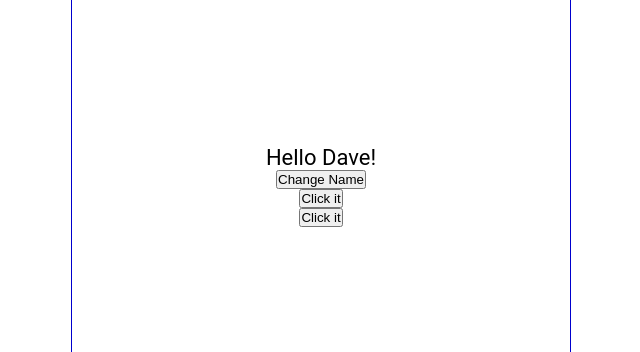
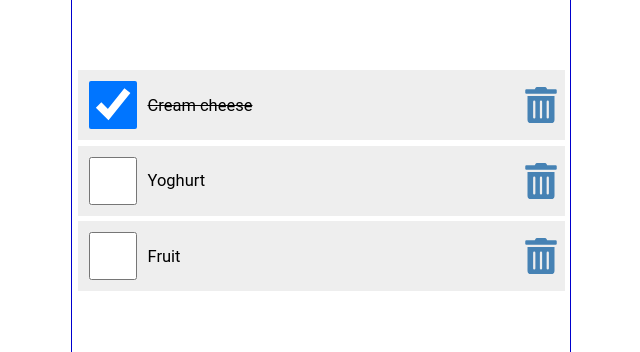
Before and after one commit to Jade1724/dave-01tut, a React (Create React App) app: page / in a window 1280 px wide. Shown: the part 240-592 px from the top of the page, without its empty margins (319-959 px from the left). Built offline with nearby package versions, Linux system fonts and the light colour scheme.

Commit message:
Checkable and deletable list items.

```diff
--- a/src/Content.js
+++ b/src/Content.js
@@ -1,31 +1,67 @@
 import { useState } from "react";
+import { FaTrashAlt } from "react-icons/fa";
 
 const Content = () => {
-  const [name, setName] = useState('Dave');
-  const [count, setCount] = useState(0);
+  const [items, setItems] = useState([
+    {
+      id: 1,
+      checked: true,
+      item: "Cream cheese",
+    },
+    {
+      id: 2,
+      checked: false,
+      item: "Yoghurt",
+    },
+    {
+      id: 3,
+      checked: false,
+      item: "Fruit",
+    },
+  ]);
 
-  const handleNameChange = () => {
-    const names = ["Bob", "Kevin", "Dave"];
-    const int = Math.floor(Math.random() * 3);
-    setName(names[int]);
+  const handleCheck = (id) => {
+    const listItems = items.map((item) =>
+      item.id === id ? { ...item, checked: !item.checked } : item
+    );
+    setItems(listItems);
+    localStorage.setItem("shoppinglist", JSON.stringify(listItems));
   };
 
-  const handleClick = () => {
-    setCount(count + 1);
-    setCount(count + 1);
-    console.log(count);
-  };
-
-  const handleClick2 = () => {
-    console.log(count)
+  const handleDelete = (id) => {
+    const listItems = items.filter((item) => item.id !== id);
+    setItems(listItems);
+    localStorage.setItem("shoppinglist", JSON.stringify(listItems));
   };
 
   return (
     <main>
-      <p>Hello {name}!</p>
-      <button onClick={handleNameChange}>Change Name</button>
-      <button onClick={() => handleClick()}>Click it</button>
-      <button onClick={() => handleClick2()}>Click it</button>
+      {items.length ? (
+        <ul>
+          {items.map((item) => (
+            <li className="item" key={item.id}>
+              <input
+                type="checkbox"
+                onChange={() => handleCheck(item.id)}
+                checked={item.checked}
+              />
+              <label
+                style={item.checked ? { textDecoration: "line-through" } : null}
+                onDoubleClick={() => handleCheck(item.id)}
+              >
+                {item.item}
+              </label>
+              <FaTrashAlt
+                onClick={() => handleDelete(item.id)}
+                role="button"
+                tabIndex="1"
+              />
+            </li>
+          ))}
+        </ul>
+      ) : (
+        <p style={{ marginTop: "2rem" }}>Yout list is empty.</p>
+      )}
     </main>
   );
 };
--- a/src/index.css
+++ b/src/index.css
@@ -57,3 +57,62 @@
   display: grid;
   place-content: center;
 }
+
+ul {
+  width: 100%;
+  list-style: none;
+  padding: 0 0.25rem 0.25rem;
+}
+
+ul li::before {
+  content: "\200B";
+}
+
+.item {
+  display: flex;
+  justify-content: flex-start;
+  align-items: center;
+  padding: 0.5rem 0 0.5rem 0.5rem;
+  margin: 0.25rem 0;
+  background-color: #eee;
+}
+
+.item:first-child {
+  margin: 0;
+}
+
+.item input[type="checkbox"] {
+  text-align: center;
+  width: 2.5rem;
+  width: 48px;
+  min-width: 48px;
+  height: 2.5rem;
+  height: 48px;
+  min-height: 48px;
+  cursor: pointer;
+  margin-right: 0.5rem;
+}
+
+.item input[type="checkbox"]:focus + label {
+  text-decoration: underline;
+}
+
+.item > label {
+  font-size: 0.75rem;
+  flex-grow: 1;
+}
+
+.item svg {
+  width: 48px;
+  min-width: 48px;
+  height: 36px;
+  font-size: 1rem;
+  color: steelblue;
+  cursor: pointer;
+}
+
+.item svg:focus,
+.item svg:hover {
+  color: red;
+  outline: none;
+}
```
